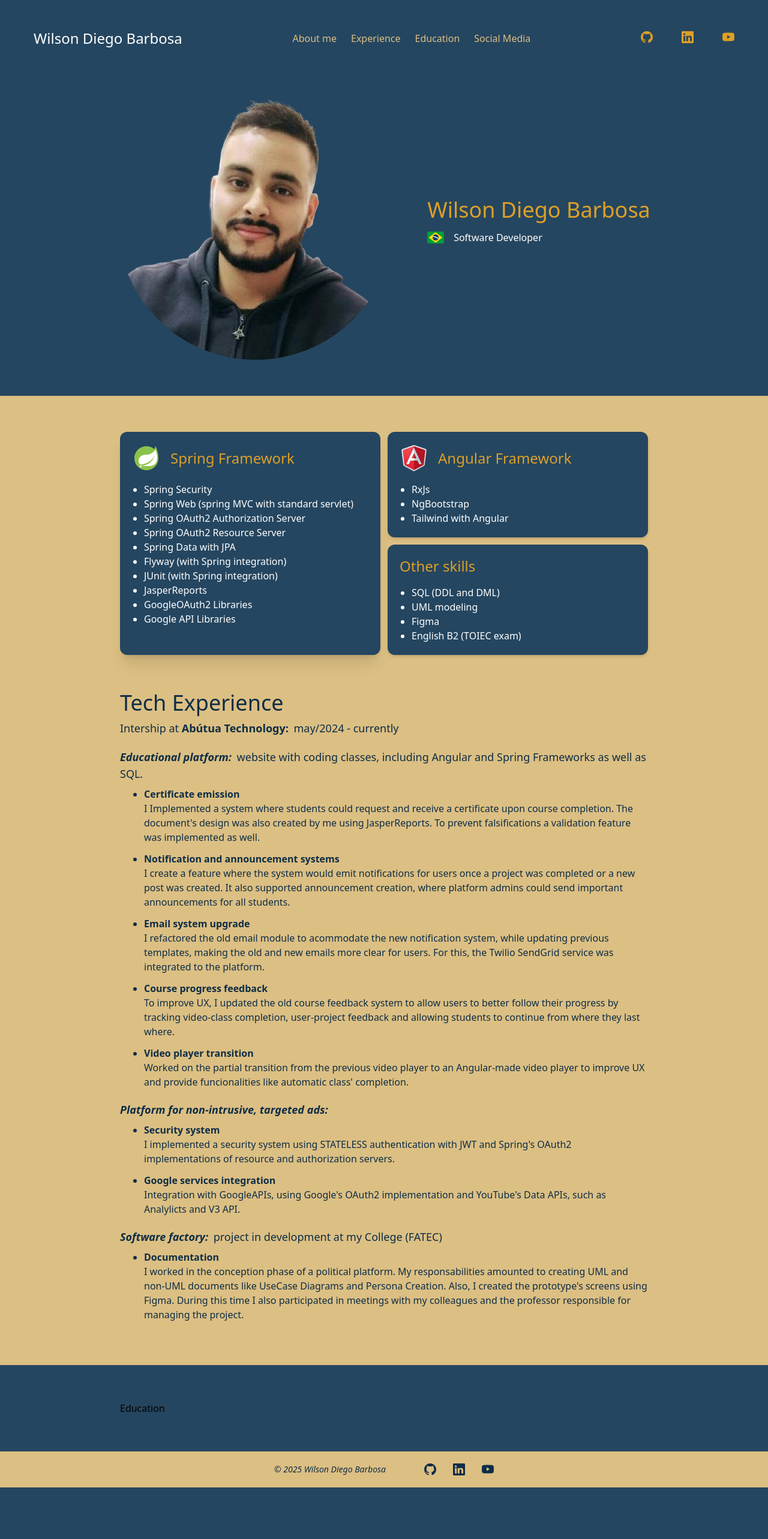
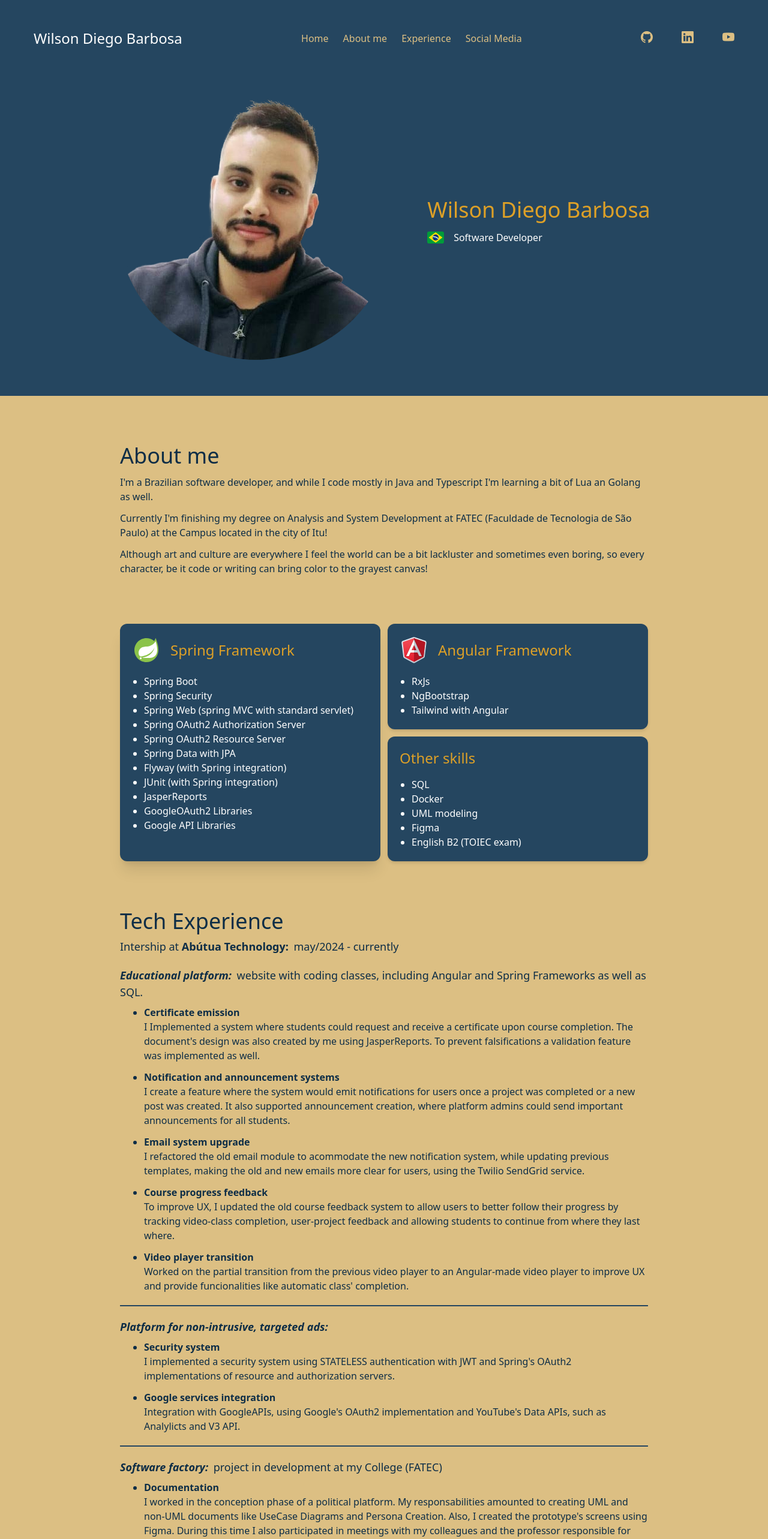
Before and after one commit to Wilson-Barbosa/my-page, an Angular app: page / in a window 1280 px wide. Shown: the top 2566 px of the page at 60% size. Before the commit the page ends 2480 px from the top, so only its background shows below. Built offline with nearby package versions, Linux system fonts and the light colour scheme.

Commit message:
update view and add new sections
Add social media section. Add about me page. Education section moved to about me section. Update navbar to be sticky and resizable.

```diff
--- a/angular.json
+++ b/angular.json
@@ -88,5 +88,8 @@
         }
       }
     }
+  },
+  "cli": {
+    "analytics": "ba812187-1c17-420d-beeb-a76c697ad61a"
   }
 }
--- a/src/app/app.html
+++ b/src/app/app.html
@@ -1,25 +1,32 @@
 <!-- Top navbar section -->
-<nav class="bg-(--primary) px-14 pt-12 flex">
+<nav class="bg-(--primary) flex sticky top-0 transition-all duration-300"
+    [ngClass]="{'px-14 pt-12': isPageAtTheTop, 'px-9 py-2 shadow-md': !isPageAtTheTop}">
 
     <p class="flex none text-white text-2xl">Wilson Diego Barbosa</p>
 
     <ul class="flex flex-1 items-center justify-center gap-6 text-(--secondary)">
-        <li [class]="cssClass"><a href="">About me</a></li>
-        <li [class]="cssClass"><a href="">Experience</a></li>
-        <li [class]="cssClass"><a href="">Education</a></li>
-        <li [class]="cssClass"><a href="">Social Media</a></li>
+        <li [class]="cssClass"><a (click)="sendToTop()" class="cursor-pointer">Home</a></li>
+        <li [class]="cssClass"><a href="#about-me">About me</a></li>
+        <li [class]="cssClass"><a href="#experience">Experience</a></li>
+        <li [class]="cssClass"><a href="#social-media">Social Media</a></li>
     </ul>
 
     <!-- icon set -->
-    <div class="flex text-center text-xl gap-12 text-(--secondary-darker)">
-        <a href="https://github.com/Wilson-Barbosa"><i class="bi bi-github"></i></a>
-        <a href="https://www.linkedin.com/in/wilson-barbosa/"><i class="bi bi-linkedin"></i></a>
-        <a href="https://www.youtube.com/@wilsonbarbosa8210"><i class="bi bi-youtube"></i></a>
+    <div class="flex text-center text-xl gap-12 text-(--secondary)">
+        <a [class]="cssClass" href="https://github.com/Wilson-Barbosa" target="_blank">
+            <i class="bi bi-github"></i>
+        </a>
+        <a [class]="cssClass" href="https://www.linkedin.com/in/wilson-barbosa/" target="_blank">
+            <i class="bi bi-linkedin"></i>
+        </a>
+        <a [class]="cssClass" href="https://www.youtube.com/@wilsonbarbosa8210" target="_blank">
+            <i class="bi bi-youtube"></i>
+        </a>
     </div>
 </nav>
 
 <!-- Main content goes here -->
-<main class="bg-(--primary)">
+<main id="home">
 
     <!-- Intro section -->
     <section class="my-15 flex items-center justify-center gap-14">
@@ -42,8 +49,27 @@
 
     </section>
 
+    <section id="about-me" class="pt-20 px-50 bg-(--secondary) text-(--primary-darker)">
+        <h3 class="text-4xl">About me</h3>
+
+        <p class="my-3">
+            I'm a Brazilian software developer, and while I code mostly in Java and Typescript I'm learning a bit of Lua
+            an Golang as well.
+        </p>
+
+        <p class="my-3">
+            Currently I'm finishing my degree on Analysis and System Development at FATEC (Faculdade
+            de Tecnologia de São Paulo) at the Campus located in the city of Itu!
+        </p>
+
+        <p class="mt-3">
+            Although art and culture are everywhere I feel the world can be a bit lackluster and sometimes even boring,
+            so every character, be it code or writing can bring color to the grayest canvas!
+        </p>
+    </section>
+
     <!-- Skills section, I think I should put framework and language specific terms, maybe even other skills -->
-    <section class="pt-15 px-50 bg-(--secondary) grid gap-3 grid-cols-2">
+    <section id="skills" class="pt-20 px-50 bg-(--secondary) grid gap-3 grid-cols-2">
 
         <div class="bg-(--primary) rounded-xl shadow-xl p-5 row-span-2">
             <div class="flex items-center gap-4">
@@ -53,6 +79,7 @@
 
             <div class="text-white mt-4">
                 <ul class="text-md list-disc ml-5">
+                    <li><span>Spring Boot</span></li>
                     <li><span>Spring Security</span></li>
                     <li><span>Spring Web (spring MVC with standard servlet)</span></li>
                     <li><span>Spring OAuth2 Authorization Server</span></li>
@@ -91,7 +118,8 @@
 
             <div class="text-white mt-4">
                 <ul class="text-md list-disc ml-5">
-                    <li><span>SQL (DDL and DML)</span></li>
+                    <li><span>SQL</span></li>
+                    <li><span>Docker</span></li>
                     <li><span>UML modeling</span></li>
                     <li><span>Figma</span></li>
                     <li><span>English B2 (TOIEC exam)</span></li>
@@ -102,7 +130,7 @@
     </section>
 
     <!-- Experience section -->
-    <section class="py-15 px-50 bg-(--secondary) text-(--primary-darker)">
+    <section id="experience" class="py-20 px-50 bg-(--secondary) text-(--primary-darker)">
         <h3 class="text-4xl">Tech Experience</h3>
         <p class="my-2 text-lg">Intership at <b class="mr-1">Abútua Technology:</b> may/2024 - currently</p>
 
@@ -134,8 +162,7 @@
                 <p><b>Email system upgrade</b></p>
                 <p class="mb-3">
                     I refactored the old email module to acommodate the new notification system, while updating previous
-                    templates, making the old and new emails more clear for users. For this, the Twilio SendGrid service
-                    was integrated to the platform.
+                    templates, making the old and new emails more clear for users, using the Twilio SendGrid service.
                 </p>
             </li>
 
@@ -151,11 +178,14 @@
             <li>
                 <p><b>Video player transition</b></p>
                 <p class="mb-3">
-                    Worked on the partial transition from the previous video player to an Angular-made video player to improve UX and provide funcionalities like automatic class' completion.
+                    Worked on the partial transition from the previous video player to an Angular-made video player to
+                    improve UX and provide funcionalities like automatic class' completion.
                 </p>
             </li>
 
         </ul>
+
+        <div class="border-1 border-(--primary) mt-5"></div>
 
         <!-- add ads-platform project info -->
         <p class="mt-5 mb-2 text-lg">
@@ -165,18 +195,22 @@
             <li>
                 <p><b>Security system</b></p>
                 <p class="mb-3">
-                    I implemented a security system using STATELESS authentication with JWT and Spring's OAuth2 implementations of resource and authorization servers.
+                    I implemented a security system using STATELESS authentication with JWT and Spring's OAuth2
+                    implementations of resource and authorization servers.
                 </p>
             </li>
 
             <li>
                 <p><b>Google services integration</b></p>
                 <p class="mb-3">
-                    Integration with GoogleAPIs, using Google's OAuth2 implementation and YouTube's Data APIs, such as Analylicts and V3 API.
+                    Integration with GoogleAPIs, using Google's OAuth2 implementation and YouTube's Data APIs, such as
+                    Analylicts and V3 API.
                 </p>
             </li>
 
         </ul>
+
+        <div class="border-1 border-(--primary) mt-5"></div>
 
         <!-- add software factory activities -->
         <p class="mt-5 mb-2 text-lg">
@@ -186,27 +220,48 @@
         <ul class="list-disc ml-10">
             <li>
                 <p><b>Documentation</b></p>
-                <p class="mb-3">
-                    I worked in the conception phase of a political platform. My responsabilities amounted to creating UML and non-UML documents like UseCase Diagrams and Persona Creation. Also, I created the prototype's screens using Figma. During this time I also participated in meetings with my colleagues and the professor responsible for managing the project.
+                <p>
+                    I worked in the conception phase of a political platform. My responsabilities amounted to creating
+                    UML and non-UML documents like UseCase Diagrams and Persona Creation. Also, I created the
+                    prototype's screens using Figma. During this time I also participated in meetings with my colleagues
+                    and the professor responsible for managing the project.
                 </p>
             </li>
         </ul>
     </section>
 
-    <!-- Education section -->
-    <section class="py-15 px-50 bg-(--primary)">
-        <h3>Education</h3>
+    <!-- social media section -->
+    <section id="social-media" class="pb-25 px-50 bg-(--secondary) text-(--primary-darker)">
+        <h3 class="text-4xl text-center">Social media</h3>
+
+        <div class="flex items-center justify-center gap-20 mt-15">
+            <a href="https://github.com/Wilson-Barbosa" target="_blank"
+                class="flex flex-col items-center gap-3 hover:text-(--primary) transition-all duration-300">
+                <i class="bi bi-github text-5xl"></i>
+                <span class="font-bold">GitHub</span>
+            </a>
+            <a href="https://www.linkedin.com/in/wilson-barbosa/" target="_blank"
+                class="flex flex-col items-center gap-3 hover:text-(--primary) transition-all duration-300">
+                <i class="bi bi-linkedin text-5xl"></i>
+                <span class="font-bold">LinkedIn</span>
+            </a>
+            <a href="https://www.youtube.com/@wilsonbarbosa8210" target="_blank"
+                class="flex flex-col items-center gap-3 hover:text-(--primary) transition-all duration-300">
+                <i class="bi bi-youtube text-5xl"></i>
+                <span class="font-bold">Youtube</span>
+            </a>
+        </div>
     </section>
 
 </main>
 
 <!-- Footer section -->
-<footer class="flex items-center justify-center gap-16 p-4 bg-(--secondary) text-(--primary-darker)">
+<footer class="flex items-center justify-center gap-16 p-6 text-(--secondary) bg-(--primary)">
     <p class="text-sm italic">© {{currentYear}} Wilson Diego Barbosa</p>
 
-    <div class="flex text-center text-xl gap-7 text-(--primary-darker)">
+    <!-- <div class="flex text-center text-xl gap-7 text-(--primary-darker)">
         <a href="https://github.com/Wilson-Barbosa"><i class="bi bi-github"></i></a>
         <a href="https://www.linkedin.com/in/wilson-barbosa/"><i class="bi bi-linkedin"></i></a>
         <a href="https://www.youtube.com/@wilsonbarbosa8210"><i class="bi bi-youtube"></i></a>
-    </div>
+    </div> -->
 </footer>
--- a/src/app/app.ts
+++ b/src/app/app.ts
@@ -1,14 +1,29 @@
-import { Component } from '@angular/core';
+import { NgClass } from '@angular/common';
+import { Component, HostListener } from '@angular/core';
 
 @Component({
     selector: 'app-root',
-    imports: [],
+    imports: [NgClass],
     templateUrl: './app.html',
     styleUrl: './app.css'
 })
 export class App {
+
     protected title = 'my-page';
 
+    isPageAtTheTop: boolean = false;
     currentYear: number = new Date().getFullYear();
-    cssClass: string = "hover:text-(--secondary-darker)";
+    cssClass: string = "hover:text-(--secondary-darker) transition-all duration-300";
+
+    /** Listens to any scroll event to determine if the nav-bar should shrink */
+    @HostListener('window:scroll', [])
+    onWindowScroll() {
+        const scrollY = window.scrollY || document.documentElement.scrollTop || 0;
+        (scrollY === 0) ? this.isPageAtTheTop = true : this.isPageAtTheTop = false;
+    }
+
+    /** Scroll the view to the top of the page */
+    sendToTop(): void {
+        document.documentElement.scrollTop = 0;
+    }
 }
--- a/src/styles.css
+++ b/src/styles.css
@@ -14,3 +14,7 @@
     --font-themed-color: white;
     --background-themed-color: black;
 }
+
+html {
+  scroll-behavior: smooth;
+}
```
Also changed, not shown: 1 other file (tests, documents, lock files or other folders).
